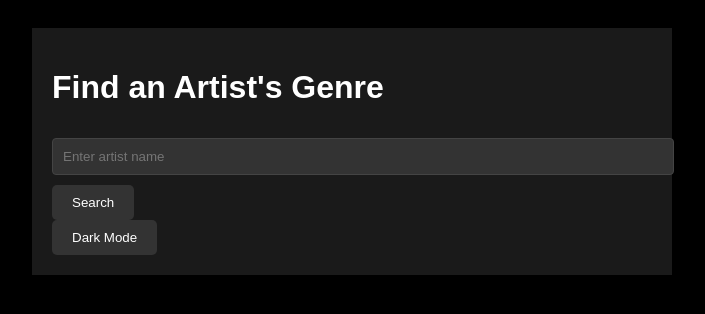
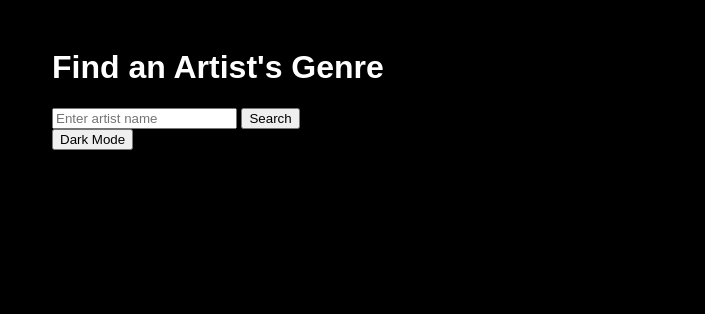
Before and after one commit to kpierce11/Artist-Genre-Finder, a plain HTML site: page index.html in a window 1280 px wide. Both pictures are taken after a click on the button "Dark Mode". Shown: the whole page, without its empty margins (288-993 px from the left). Drawn offline with Linux system fonts and the light colour scheme; no server answers.

Commit message:
remove universal application of dark mode to fix hover listener

```diff
--- a/style.css
+++ b/style.css
@@ -10,44 +10,11 @@ body {
     margin: 0 auto;
 }
 
-/* Apply dark-mode styles with higher specificity */
-.dark-mode body,
 .dark-mode {
-    background-color: #000000 !important; /* Force dark background for body */
-    color: white !important; /* Force text color to be white */
+    background-color: #000000;
+    color: white;
 }
 
-/* Container in dark mode */
-.dark-mode .container {
-    background-color: #1a1a1a !important; /* Darker container background */
-    padding: 20px;
-}
-
-/* Dark mode button styling */
-button {
-    padding: 10px 20px;
-    background-color: #f0f0f0;
-    border: none;
-    cursor: pointer;
-    border-radius: 5px;
-}
-
-.dark-mode button {
-    background-color: #333333 !important; /* Dark background for button */
-    color: white !important; /* White text in dark mode */
-}
-
-/* Input styling */
-input {
-    padding: 10px;
-    margin: 10px 0;
-    width: 100%;
-    border: 1px solid #ccc;
-    border-radius: 4px;
-}
-
-.dark-mode input {
-    background-color: #333333 !important; /* Dark input background */
-    color: white !important; /* White text in dark mode */
-    border: 1px solid #444;
-}
+#darkModeToggle:hover {
+    background-color: #e0e0e0; /* Button hover effect */
+  }
```
